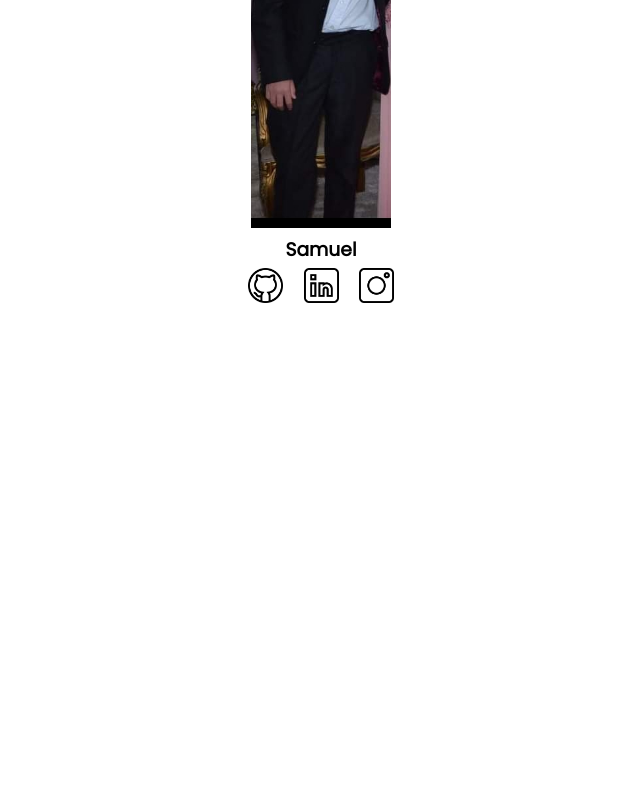
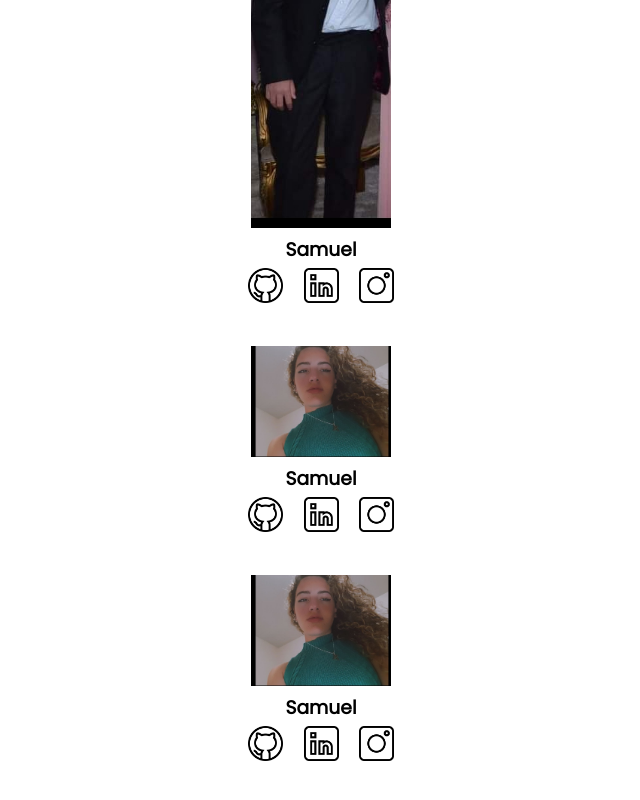
Before and after one commit to JefersonEdgar/siteescola_rafael, a plain HTML site: page index.html in a window 1280 px wide. Shown: the part 1816-2616 px from the top of the page, without its empty margins (319-959 px from the left). Before the commit the page ends 2170 px from the top, so only its background shows below. Drawn offline with Linux system fonts and the light colour scheme.

Commit message:
Add files via upload

```diff
--- a/index.html
+++ b/index.html
@@ -59,6 +59,47 @@
             <a href="https://linkedin.com/samuel.henrique_s"><img class="estudante-icone" src="linkedin.png" alt="icone linkedin"></a>
             <a href="https://instagram.com/samuel.henrique_s"><img class="estudante-icone" src="instagram.png" alt="icone instagram"></a>
         </div>
+
+        <div class="estudante-div">
+            <img class="estudante3-imagem" src="Aldri.jpg" alt="foto da Aldri">
+            <h3 class="estudante-nome">Samuel</h3>
+            <a href="https://github.com/samuel.henrique_s"><img class="estudante-icone" src="github.png" alt="icone github"></a>
+            <a href="https://linkedin.com/aldri_zanii"><img class="estudante-icone" src="linkedin.png" alt="icone linkedin"></a>
+            <a href="https://instagram.com/aldri_zanii"><img class="estudante-icone" src="instagram.png" alt="icone instagram"></a>
+        </div>
+
+
+        <div class="estudante-div">
+            <img class="estudante3-imagem" src="Aldri.jpg" alt="foto da Aldri">
+            <h3 class="estudante-nome">Samuel</h3>
+            <a href="https://github.com/samuel.henrique_s"><img class="estudante-icone" src="github.png" alt="icone github"></a>
+            <a href="https://linkedin.com/aldri_zanii"><img class="estudante-icone" src="linkedin.png" alt="icone linkedin"></a>
+            <a href="https://instagram.com/aldri_zanii"><img class="estudante-icone" src="instagram.png" alt="icone instagram"></a>
+        </div>
+
+
+
+
+
+
+
+
+
+
+
+
+
+
+
+
+
+
+
+
+
+
+
+
     </div>
     </section>
 </body>
```
Also changed, not shown: Aldri.jpg (added).
